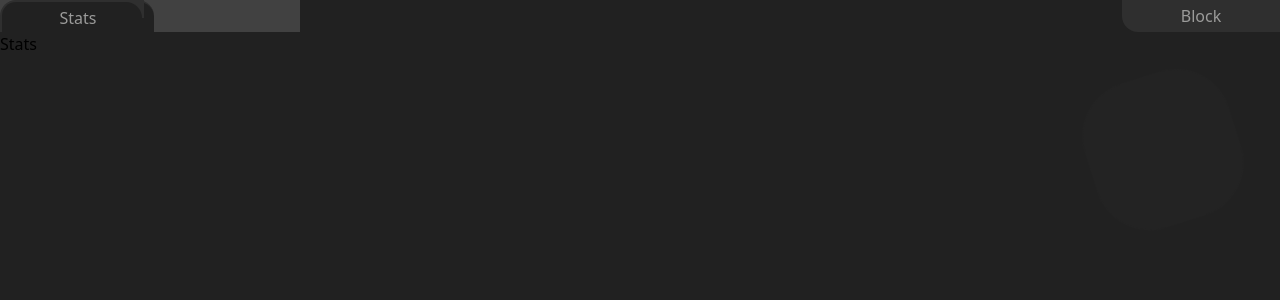
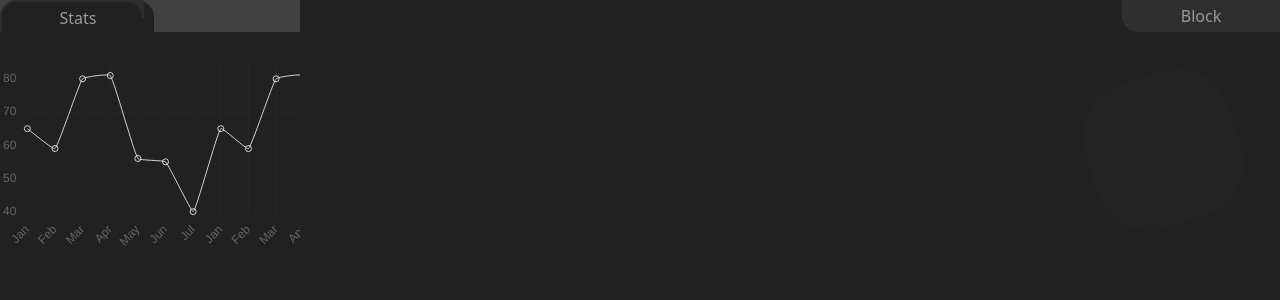
Before and after one commit to vishalkushwaha2003/ActivityTrackerExtension, a React (Vite) app in the folder client/: page / in a window 1280 px wide. Shown: the top 300 px of the page. Built offline with nearby package versions, Linux system fonts and the light colour scheme.

Commit message:
add line chart

```diff
--- a/client/package.json
+++ b/client/package.json
@@ -17,8 +17,10 @@
     "@mui/styled-engine-sc": "^6.0.0-alpha.18",
     "@stomp/stompjs": "^7.0.0",
     "buffer": "^6.0.3",
+    "chart.js": "^4.4.3",
     "process": "^0.11.10",
     "react": "^18.2.0",
+    "react-chartjs-2": "^5.2.0",
     "react-dom": "^18.2.0",
     "sockjs-client": "^1.6.1",
     "stompjs": "^2.3.3",
--- /dev/null
+++ b/client/src/charts/LineChart.jsx
@@ -0,0 +1,90 @@
+import React from "react";
+import { Line } from "react-chartjs-2";
+import {
+  Chart as ChartJS,
+  CategoryScale,
+  LinearScale,
+  PointElement,
+  LineElement,
+  Title,
+  Tooltip,
+  Legend,
+} from "chart.js";
+
+ChartJS.register(
+  CategoryScale,
+  LinearScale,
+  PointElement,
+  LineElement,
+  Title,
+  Tooltip,
+
+);
+
+const data = {
+  labels: [
+    "Jan",
+    "Feb",
+    "Mar",
+    "Apr",
+    "May",
+    "Jun",
+    "Jul",
+    "Jan",
+    "Feb",
+    "Mar",
+    "Apr",
+    "May",
+    "Jun",
+    "Jul",
+  ],
+  datasets: [
+    {
+
+      data: [65, 59, 80, 81, 56, 55, 40, 65, 59, 80, 81, 56, 55, 40],
+        fill: false,
+
+      tension: 0.1,
+
+    },
+  ],
+};
+
+const options = {
+  responsive: true,
+  plugins: {
+    legend: {
+      display: false // Hide the legend
+    }
+  },
+
+  borderWidth:0.8,
+  borderColor: "white",
+  scales: {
+
+    x: {
+
+        grid: {
+            color: 'rgba(51, 65, 85, 0.14)' // Change the color of the x-axis grid lines
+        }
+    },
+    y: {
+        grid: {
+            color: 'rgba(51, 65, 85, 0.14)' // Change the color of the y-axis grid lines
+        }
+    }
+}
+};
+
+const LineChart = () => {
+  return (
+    <div className="w-full py-5 overflow-x-scroll ">
+
+      <div className="w-[500px] h-[200px]">
+      <Line data={data} options={options} />
+      </div>
+    </div>
+  );
+};
+
+export default LineChart;
--- a/client/src/components/Stats.jsx
+++ b/client/src/components/Stats.jsx
@@ -1,3 +1,4 @@
+import LineChart from "../charts/LineChart";
 
 
 const Stats = () => {
@@ -6,7 +7,10 @@ const Stats = () => {
 
 
 
-    <div>Stats</div>
+    <div>
+
+      <LineChart/>
+    </div>
 
 
 
```
Also changed, not shown: 1 other file (tests, documents, lock files or other folders).
